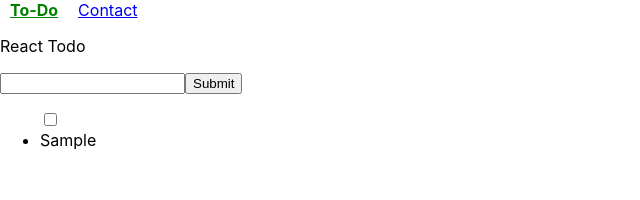
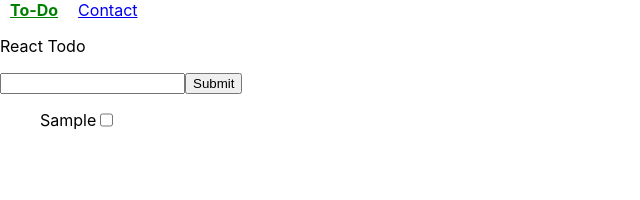
Before and after one commit to khurtledesma/TaskApp, a React (Create React App) app in the folder taskapp/: page /todo in a window 1280 px wide. Both pictures are taken after typing "Sample" into the empty fields and a click on the button "Submit". Shown: the top 200 px of the page, without its empty margins (0-640 px from the left). Built offline with nearby package versions, Linux system fonts and the light colour scheme.

Commit message:
Updated list styling

```diff
--- a/taskapp/src/App.css
+++ b/taskapp/src/App.css
@@ -1,3 +1,21 @@
+.ToDo-List {
+  display: flex;
+}
+
+.blue-bg {
+  background-color: blue;
+}
+
+
+
+
+
+
+
+
+
+
+
 .App {
   text-align: center;
 }
--- a/taskapp/src/components/todo.jsx
+++ b/taskapp/src/components/todo.jsx
@@ -3,10 +3,11 @@ import React from "react";
 function ToDo ({ todo }) {
     return (
         <div>
-            <input type="checkbox" />
-            <li>
+            <li class="ToDo-List">
                 {todo.task}
+                <input type="checkbox" />
             </li>
+
         </div>
     )
 
--- a/taskapp/src/components/todoApp.jsx
+++ b/taskapp/src/components/todoApp.jsx
@@ -1,6 +1,7 @@
 import React, { useState } from "react";
 import TodoForm from "./todoForm";
 import TodoList from "./todoList";
+import "../App.css";
 
 function TodoApp () {
 
--- a/taskapp/src/components/todoList.jsx
+++ b/taskapp/src/components/todoList.jsx
@@ -1,5 +1,6 @@
 import React from "react";
 import Todo from "./todo";
+import "../App.css";
 
 function Todolist ({ todos }) {
     return (
```
